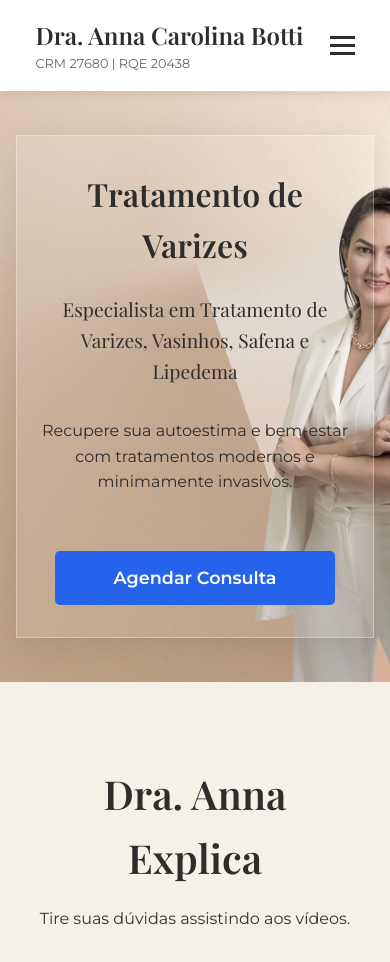
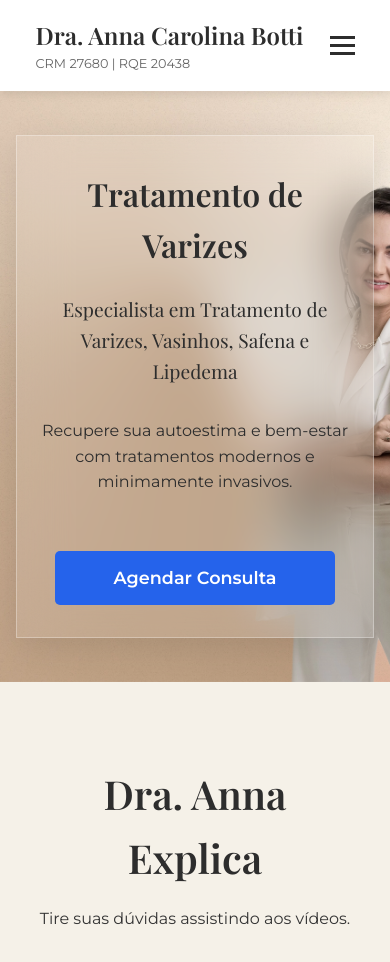
Before and after one commit to jlbdoads/dra-anna-carolina, a website: page index.html in a window 390 px wide. Shown: the top 962 px of the page. Drawn offline with nearby package versions, Linux system fonts and the light colour scheme; a web font is replaced by a local one.

Commit message:
fix: blur 25% mobile

```diff
--- a/css/style.css
+++ b/css/style.css
@@ -612,8 +612,8 @@ footer .credits {
     .hero-content {
         max-width: 100%;
         background: rgba(255, 255, 255, 0.10);
-        // backdrop-filter: blur(25px);
-        -webkit-// backdrop-filter: blur(25px);
+        backdrop-filter: blur(25px);
+        -webkit-backdrop-filter: blur(25px);
         padding: 2rem 1.5rem;
         box-shadow: 0 8px 32px rgba(0, 0, 0, 0.1);
         border: 1px solid rgba(255, 255, 255, 0.3);
```
